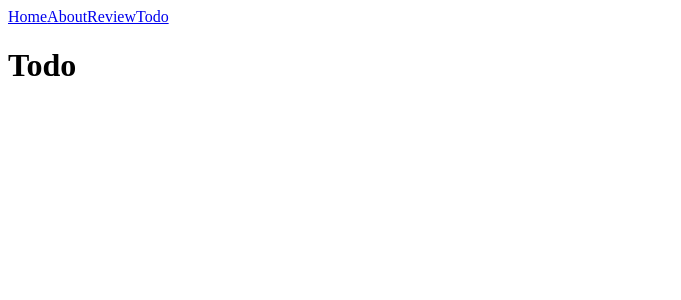
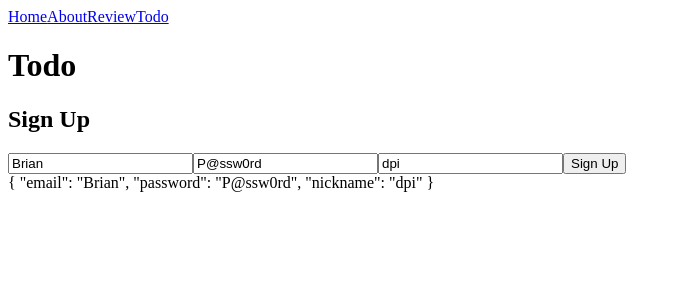
Before and after one commit to dpi627/HexVueHw02, a Vue app: page /todo in a window 1280 px wide. Shown: the top 300 px of the page, without its empty margins (0-681 px from the left). Built offline with nearby package versions, Linux system fonts and the light colour scheme.

Commit message:
feat: 新增註冊表單及相關數據綁定

```diff
--- a/src/views/TodoView.vue
+++ b/src/views/TodoView.vue
@@ -1,9 +1,22 @@
 <template>
   <h1>{{ pageTitle }}</h1>
+  <h2>Sign Up</h2>
+  <input type="text" v-model="signUpModel.email">
+  <input type="text" v-model="signUpModel.password">
+  <input type="text" v-model="signUpModel.nickname">
+  <button type="button">Sign Up</button>
+  <br />
+  {{ signUpModel }}
 </template>
 
 <script setup>
 import { ref } from 'vue';
 
 const pageTitle = ref('Todo');
+
+const signUpModel = ref({
+  email: 'Brian',
+  password: 'P@ssw0rd',
+  nickname: 'dpi'
+});
 </script>
```
